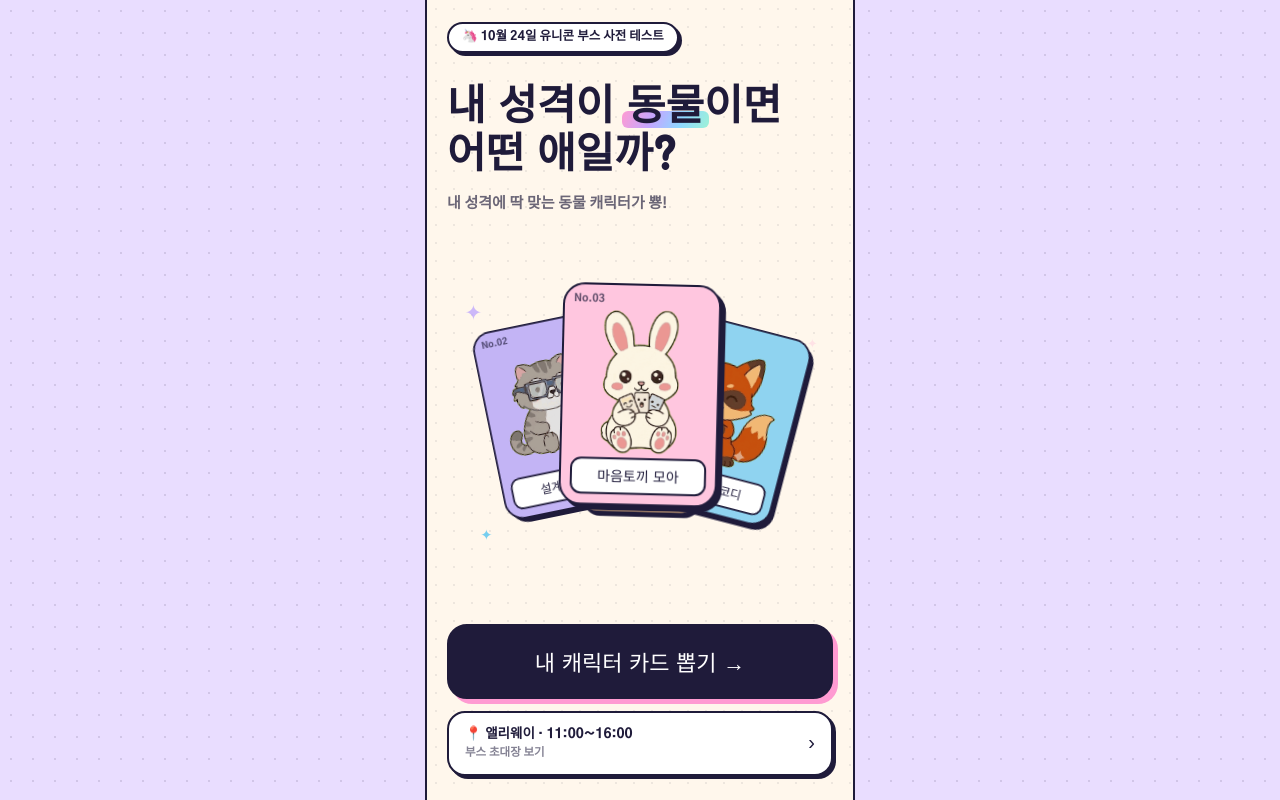
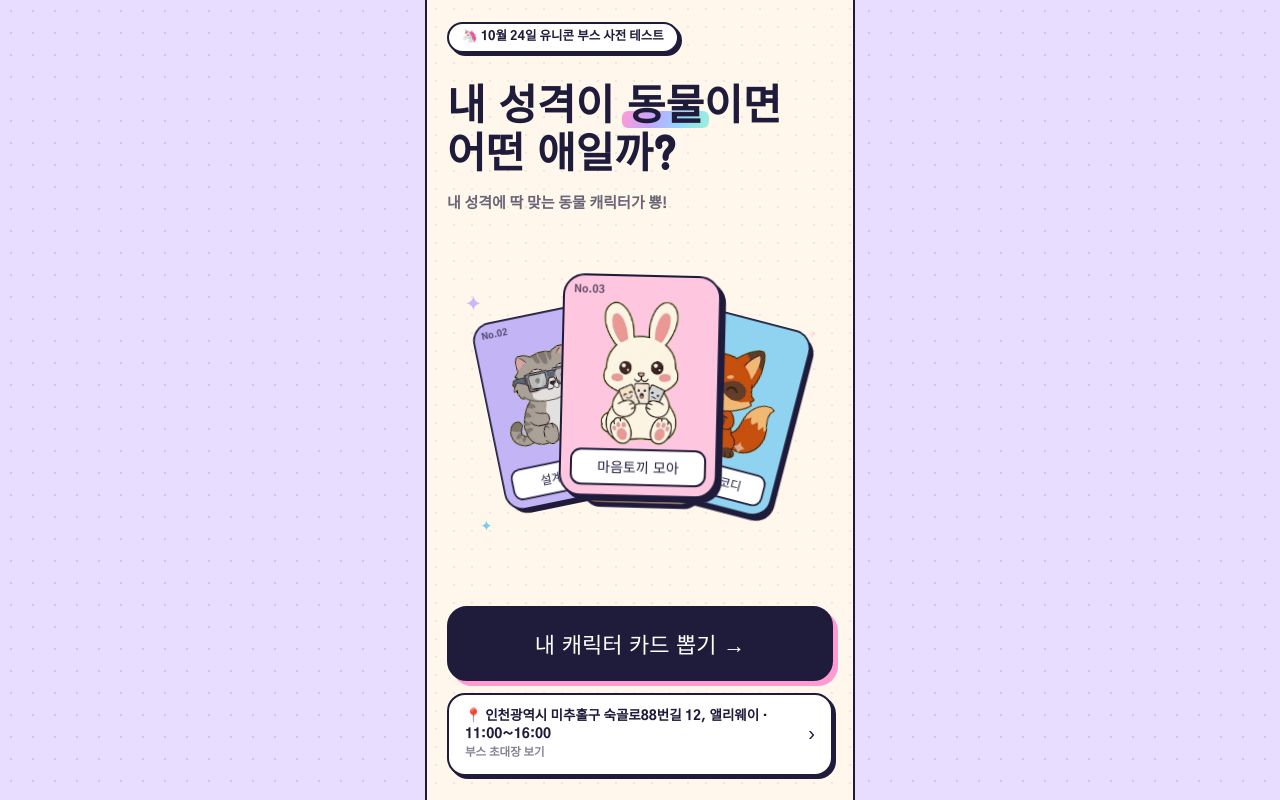
Before and after one commit to min05ji26/mbti, a React (Vite) app: page / in a window 1280 px wide. Built offline with nearby package versions, Linux system fonts and the light colour scheme.

Commit message:
Add full address to booth place
Co-Authored-By: Claude Sonnet 5 <noreply@anthropic.com>

```diff
--- a/src/config.ts
+++ b/src/config.ts
@@ -6,7 +6,7 @@ export const BOOTH = {
   boothName: '부스 이름',
   boothDate: '10월 24일',
   boothTime: '11:00~16:00',
-  boothPlace: '앨리웨이',
+  boothPlace: '인천광역시 미추홀구 숙골로88번길 12, 앨리웨이',
   freebie: '굿즈 키링',
 };
 
```
